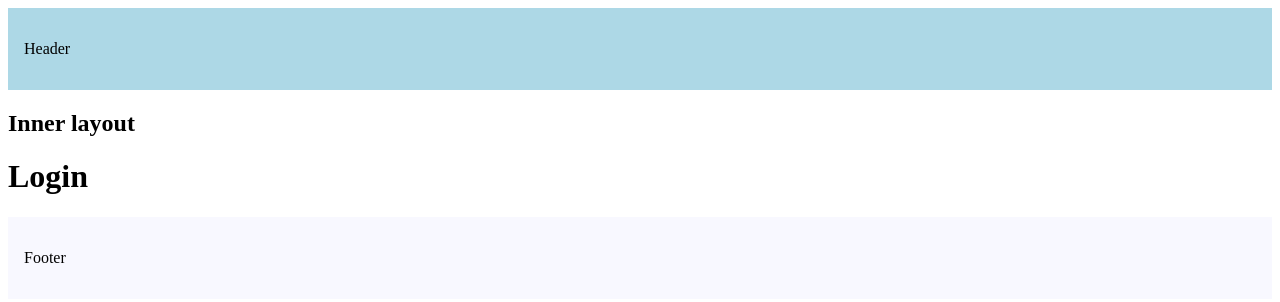
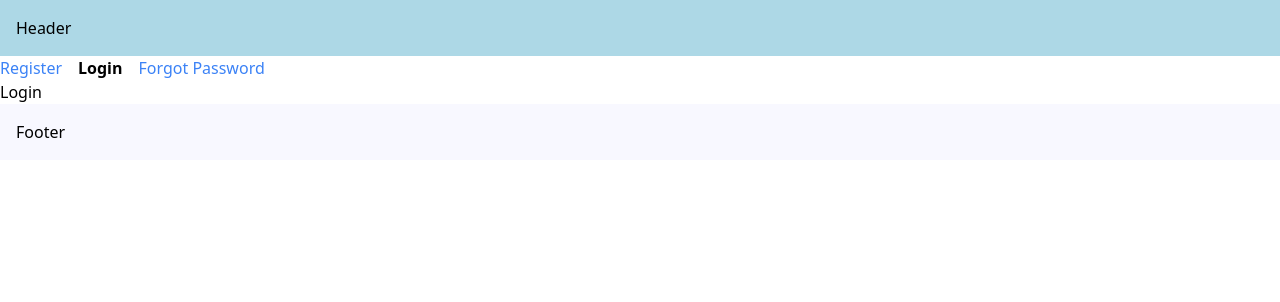
Before and after one commit to JustasRuskys/NextJs-exercise, a Next.js app: page /login in a window 1280 px wide. Shown: the top 302 px of the page. Built offline with nearby package versions, Linux system fonts and the light colour scheme.

Commit message:
Active Links

```diff
--- a/src/app/(auth)/(with-auth-layout)/layout.tsx
+++ /dev/null
@@ -1,12 +0,0 @@
-export default function AuthLayout({
-    children,
-  }: {
-    children: React.ReactNode
-  }) {
-    return (
-      <div>
-        <h2>Inner layout</h2>
-        {children}
-      </div>
-    )
-  }
--- /dev/null
+++ b/src/app/(auth)/layout.tsx
@@ -0,0 +1,32 @@
+"use client";
+import Link from "next/link";
+import { usePathname } from "next/navigation";
+import "./style.css";
+
+const navLinks = [
+  { name: "Register", href: "/register" },
+  { name: "Login", href: "/login" },
+  { name: "Forgot Password", href: "/forgot-password" },
+];
+
+export default function AuthLayout({
+    children,
+  }: {
+    children: React.ReactNode
+  }) {
+    const pathname = usePathname();
+    return (
+      <div>
+        {navLinks.map((link) => {
+          const isActive = pathname.startsWith(link.href);
+          return (
+            <Link href={link.href} key={link.name}
+            className={isActive ? "font-bold mr-4" : "text-blue-500 mr-4"}>
+              {link.name}
+            </Link>
+          );
+        })}
+        {children}
+      </div>
+    )
+  }
--- /dev/null
+++ b/src/app/(auth)/style.css
@@ -0,0 +1,3 @@
+@tailwind base;
+@tailwind components;
+@tailwind utilities;
```
Also changed, not shown: src/app/(auth)/login/page.tsx (renamed from src/app/(auth)/(with-auth-layout)/login/page.tsx), src/app/(auth)/register/page.tsx (renamed from src/app/(auth)/(with-auth-layout)/register/page.tsx).
